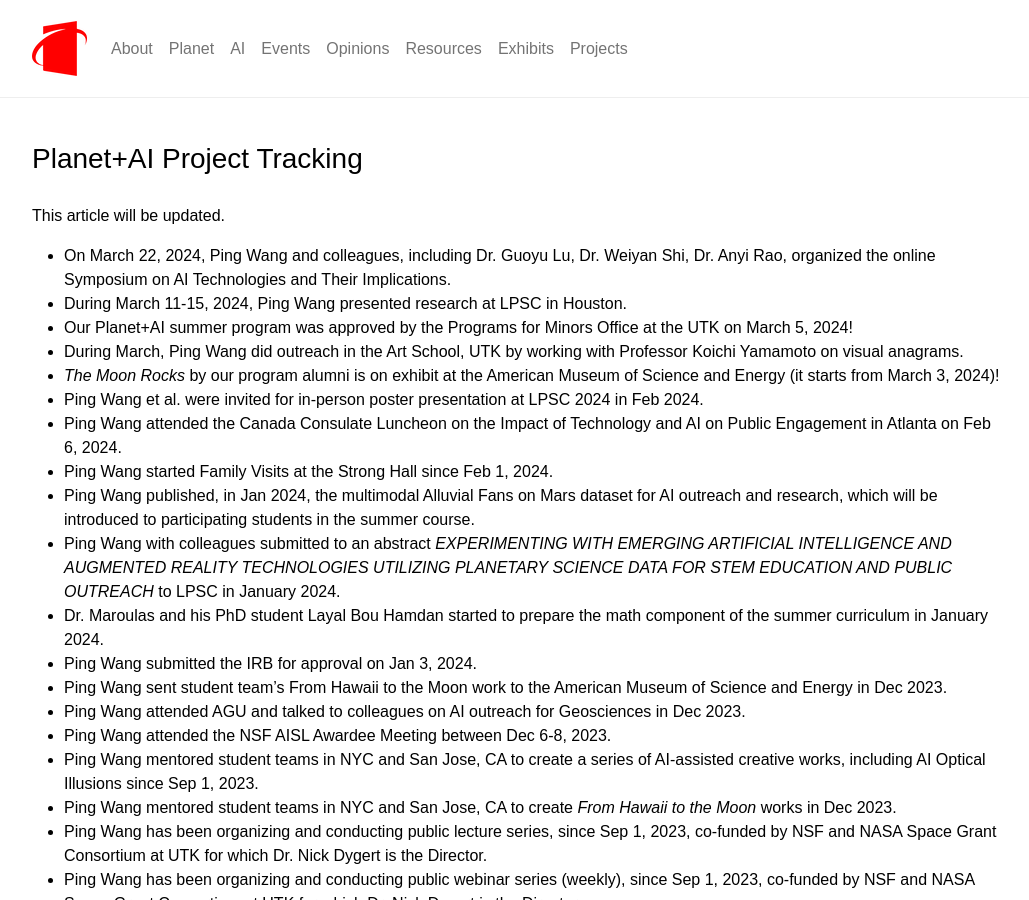
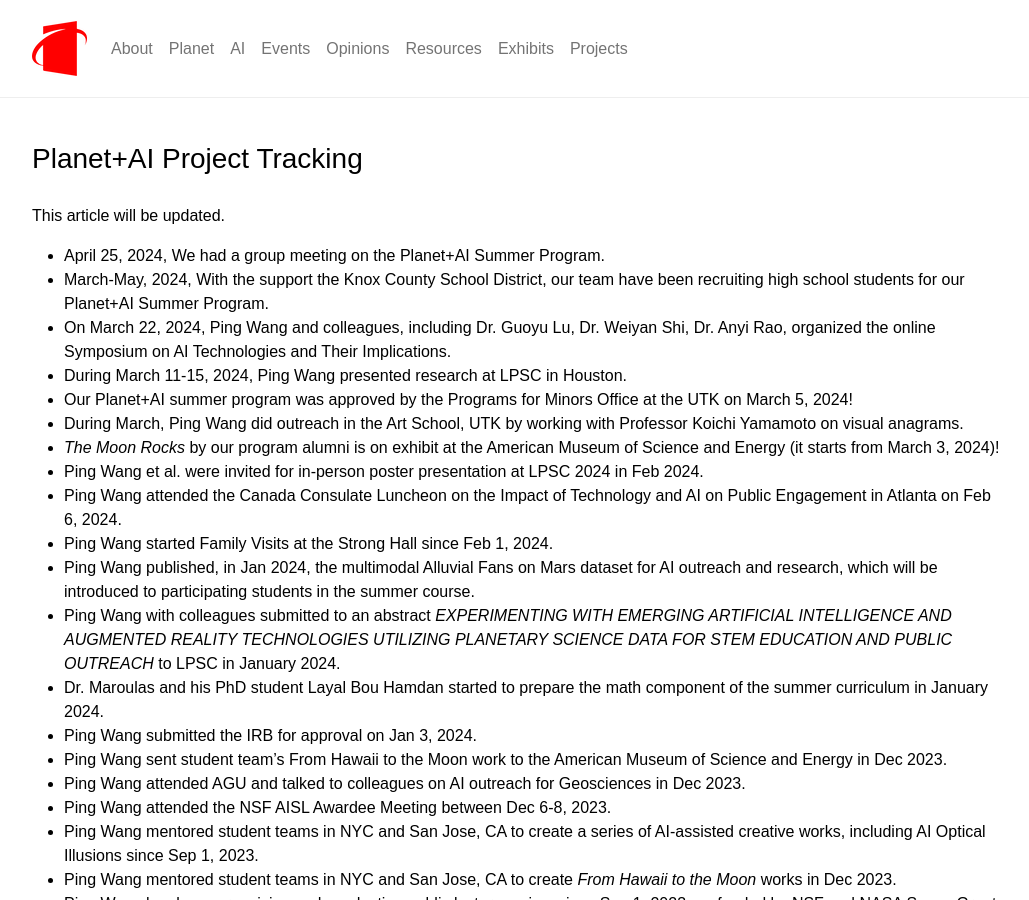
Before and after one commit to planet-ai-2023/planet-ai-2023.github.io, a Jekyll site: the page built from _posts/2024-2-18-planet-ai-project-tracking.md, in a window 1280 px wide and 900 px high. Shown: the whole window, without its empty margins (120-1149 px from the left). Built offline with Jekyll 4.4.1, drawn with Linux system fonts in a browser that asks for light colours.

Commit message:
Add files via upload

```diff
--- a/_posts/2024-2-18-planet-ai-project-tracking.md
+++ b/_posts/2024-2-18-planet-ai-project-tracking.md
@@ -7,7 +7,8 @@ tags: [ projects ]
 ---
 
 This article will be updated.
-
+- April 25, 2024, We had a group meeting on the Planet+AI Summer Program.
+- March-May, 2024, With the support the Knox County School District, our team have been recruiting high school students for our Planet+AI Summer Program.
 - On March 22, 2024, Ping Wang and colleagues, including Dr. Guoyu Lu, Dr. Weiyan Shi, Dr. Anyi Rao, organized the online Symposium on AI Technologies and Their Implications.
 - During March 11-15, 2024, Ping Wang presented research at LPSC in Houston.
 - Our Planet+AI summer program was approved by the Programs for Minors Office at the UTK on March 5, 2024!
```
